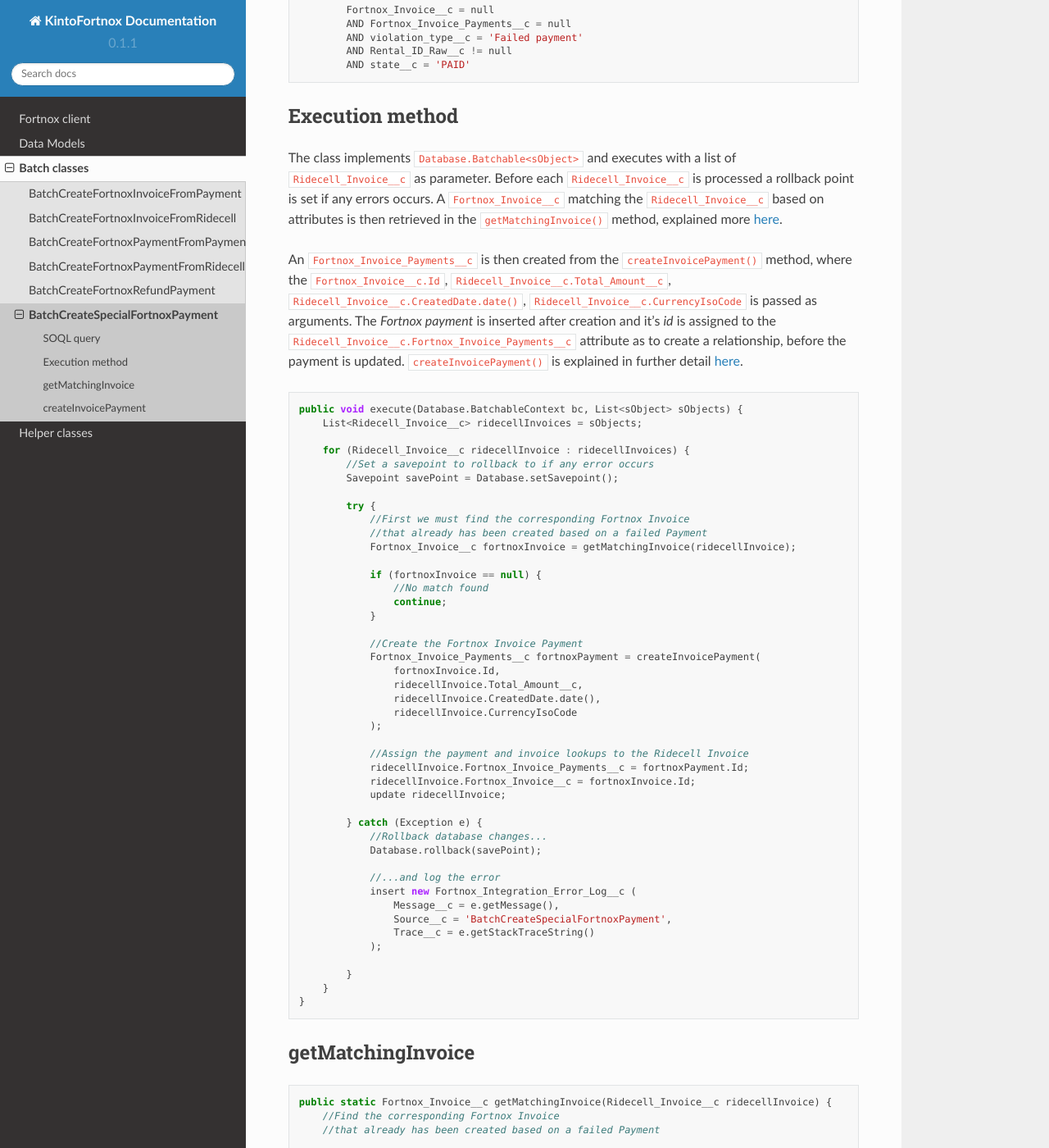
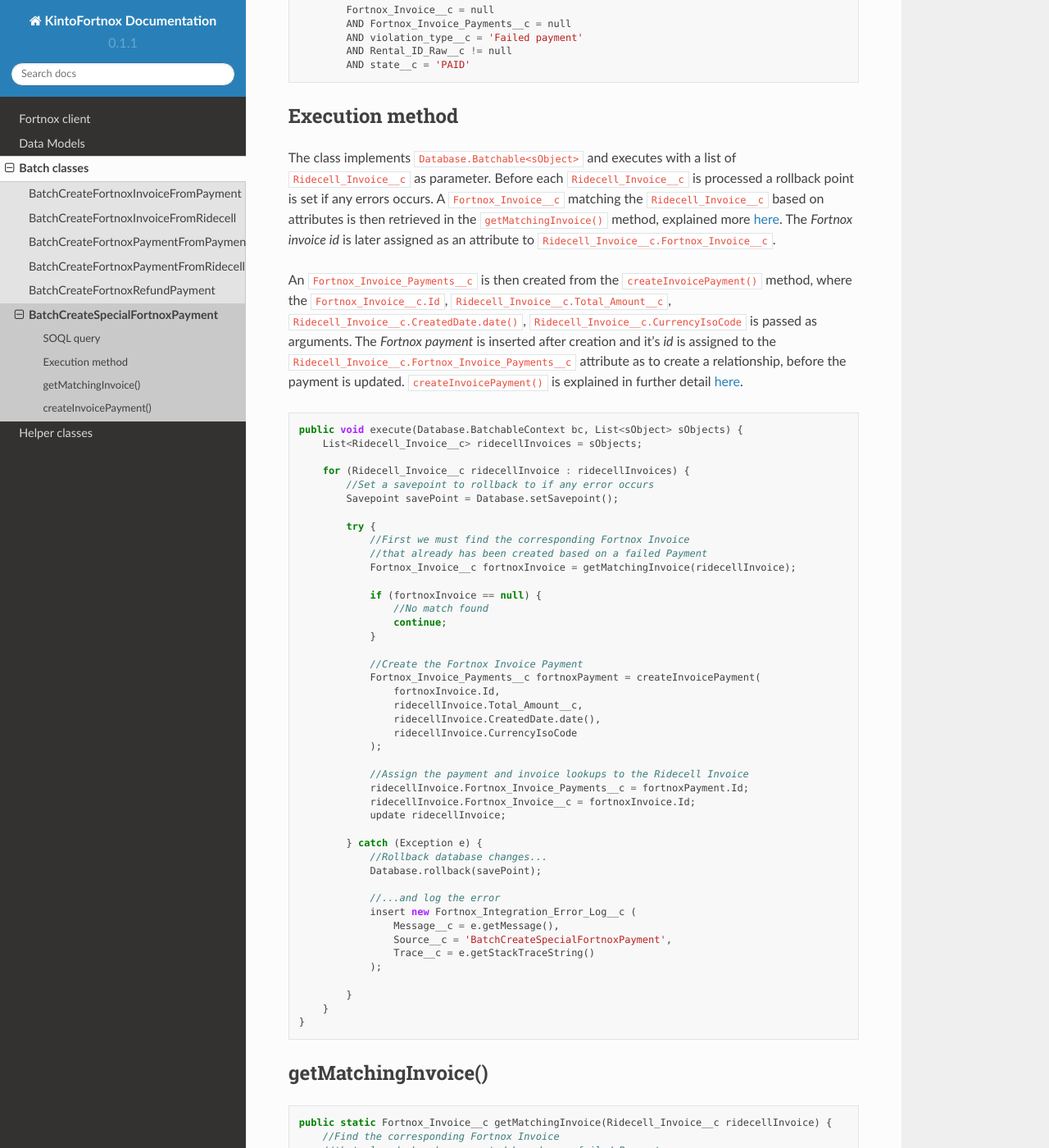
Before and after one commit to AxenonDevOps/KintoFortnoxDocs, a Sphinx documentation site: the page built from docs/source/BatchCreateSpecialFortnoxPayment.rst, in a window 1280 px wide and 1400 px high, scrolled down 341 px. Shown: the whole window at 82% size. Built offline with Sphinx 7.4.7 and the Read the Docs theme 2.0.0, drawn with Linux system fonts in a browser that asks for light colours; some of the changed text lies outside the part shown.

Commit message:
update headers

```diff
--- a/docs/source/BatchCreateFortnoxInvoiceFromPayment.rst
+++ b/docs/source/BatchCreateFortnoxInvoiceFromPayment.rst
@@ -80,7 +80,7 @@
 ``Payment__c.Fortnox_Invoice__c``  attribute as to create a relationship, before the payment is updated. After the `invoice` is created,
 ``createInvoiceRows()`` method is called, which populate the invoice with billable
 items, dependent on different attribute values in the ``Payment__c`` that is passed as an argument.
-``createInvoiceRows()`` is explained in further detail :ref:`here <BatchCreateFortnoxInvoiceFromPayment:createInvoiceRows>`.
+``createInvoiceRows()`` is explained in further detail :ref:`here <BatchCreateFortnoxInvoiceFromPayment:createInvoiceRows()>`.
 
 .. code-block:: javascript
 
@@ -134,8 +134,8 @@
 If any errors occur, the database is rolled back to the latest savepoint and an error log is inserted into
 the ``Fortnox_Integration_Error_Log__c`` object.
 
-createInvoiceRows
-------------------
+createInvoiceRows()
+--------------------
 
 ``createInvoiceRows`` generates ``Fortnox_Invoice_Rows__c`` which are linked to a ``Fortnox_Invoice__c``. Multiple
 `invoice rows` can be linked to a single `invoice`. Before any `invoice rows` are created, a sign factor is set
--- a/docs/source/BatchCreateFortnoxInvoiceFromRidecell.rst
+++ b/docs/source/BatchCreateFortnoxInvoiceFromRidecell.rst
@@ -27,7 +27,7 @@
 attribute as to create a relationship, before the payment is updated. After the `invoice` is created,
 ``createInvoiceRows()`` method is called, which populate the invoice with billable
 items, dependent on different attribute values in the ``Ridecell_Invoice__c`` that is passed as an argument.
-``createInvoiceRows()`` is explained in further detail :ref:`here <BatchCreateFortnoxInvoiceFromRidecell:createInvoiceRows>`.
+``createInvoiceRows()`` is explained in further detail :ref:`here <BatchCreateFortnoxInvoiceFromRidecell:createInvoiceRows()>`.
 
 .. code-block:: javascript
 
@@ -59,8 +59,8 @@
     }
 
 
-createInvoiceRows
-------------------
+createInvoiceRows()
+--------------------
 
 ``createInvoiceRows`` generates ``Fortnox_Invoice_Rows__c`` which are linked to a ``Fortnox_Invoice__c``. Multiple
 `invoice rows` can be linked to a single `invoice`. Billable items from **Ridecell** are stipulated in ``Product2``
--- a/docs/source/BatchCreateFortnoxPaymentFromPayment.rst
+++ b/docs/source/BatchCreateFortnoxPaymentFromPayment.rst
@@ -38,7 +38,7 @@
 The `Fortnox payment` is inserted after creation and it's `id` is assigned to the ``Payment__c.Fortnox_Invoice_Payments__c``
 attribute as to create a relationship, before the payment is updated.
 ``createPayment()`` is explained in further detail
-:ref:`here <BatchCreateFortnoxPaymentFromPayment:createPayment>`.
+:ref:`here <BatchCreateFortnoxPaymentFromPayment:createPayment()>`.
 
 .. code-block:: javascript
 
@@ -74,7 +74,7 @@
     }
 
 
-createPayment
+createPayment()
 ------------------
 
 ``createPayment`` generates ``Fortnox_Invoice_Payments__c`` which is linked
--- a/docs/source/BatchCreateFortnoxPaymentFromRidecell.rst
+++ b/docs/source/BatchCreateFortnoxPaymentFromRidecell.rst
@@ -27,7 +27,7 @@
 where the ``Ridecell_Invoice__c`` is passed as an argument.
 The `Fortnox payment` is inserted after creation and it's `id` is assigned to the
 ``ridecellInvoice.Fortnox_Invoice_Payments__c`` attribute as to create a relationship, before the payment is updated.
-``createInvoicePayment()`` is explained in further detail  :ref:`here <BatchCreateFortnoxPaymentFromRidecell:createInvoicePayment>`.
+``createInvoicePayment()`` is explained in further detail  :ref:`here <BatchCreateFortnoxPaymentFromRidecell:createInvoicePayment()>`.
 
 .. code-block:: javascript
 
@@ -59,7 +59,7 @@
     }
 
 
-createInvoicePayment
+createInvoicePayment()
 -----------------------
 
 ``createInvoicePayment`` generates ``Fortnox_Invoice_Payments__c`` which is linked
--- a/docs/source/BatchCreateFortnoxRefundPayment.rst
+++ b/docs/source/BatchCreateFortnoxRefundPayment.rst
@@ -27,7 +27,7 @@
 to the ``Payment__c.Fortnox_Invoice_Payments__c``
 attribute as to create a relationship, before the payment is updated.
 ``createRefundPayment()`` is explained in further detail
-:ref:`here <BatchCreateFortnoxRefundPayment:createRefundPayment>`.
+:ref:`here <BatchCreateFortnoxRefundPayment:createRefundPayment()>`.
 
 .. code-block:: javascript
 
@@ -56,7 +56,7 @@
     }
 
 
-createRefundPayment
+createRefundPayment()
 ---------------------
 
 ``createRefundPayment`` generates ``Fortnox_Invoice_Payments__c`` which is linked
--- a/docs/source/BatchCreateSpecialFortnoxPayment.rst
+++ b/docs/source/BatchCreateSpecialFortnoxPayment.rst
@@ -25,7 +25,8 @@
 The class implements ``Database.Batchable<sObject>`` and executes with a list of ``Ridecell_Invoice__c`` as parameter.
 Before each ``Ridecell_Invoice__c`` is processed a rollback point is set if any errors occurs. A ``Fortnox_Invoice__c``
 matching the ``Ridecell_Invoice__c`` based on attributes is then retrieved in the ``getMatchingInvoice()`` method,
-explained more :ref:`here<BatchCreateSpecialFortnoxPayment:getMatchingInvoice>`.
+explained more :ref:`here<BatchCreateSpecialFortnoxPayment:getMatchingInvoice()>`. The `Fortnox invoice id` is
+later assigned as an attribute to ``Ridecell_Invoice__c.Fortnox_Invoice__c``.
 
 An ``Fortnox_Invoice_Payments__c`` is then created from the ``createInvoicePayment()`` method,
 where the ``Fortnox_Invoice__c.Id``,  ``Ridecell_Invoice__c.Total_Amount__c``, ``Ridecell_Invoice__c.CreatedDate.date()``,
@@ -34,7 +35,7 @@
 to the ``Ridecell_Invoice__c.Fortnox_Invoice_Payments__c``
 attribute as to create a relationship, before the payment is updated.
 ``createInvoicePayment()`` is explained in further detail
-:ref:`here <BatchCreateSpecialFortnoxPayment:createInvoicePayment>`.
+:ref:`here <BatchCreateSpecialFortnoxPayment:createInvoicePayment()>`.
 
 .. code-block:: javascript
 
@@ -84,7 +85,7 @@
     }
 
 
-getMatchingInvoice
+getMatchingInvoice()
 ---------------------
 
 .. code-block:: javascript
```
Also changed, not shown: other parts of docs/source/BatchCreateSpecialFortnoxPayment.rst (+3 -3 lines).
